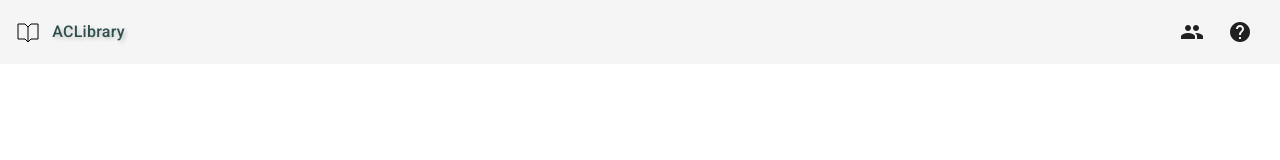
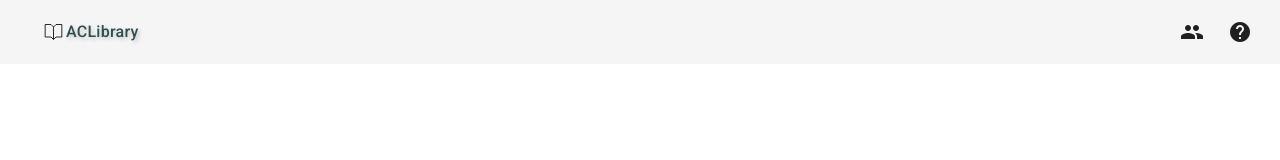
Before and after one commit to carminecoppola/ACSLibrary, an Angular app: page /login in a window 1280 px wide. Shown: the top 160 px of the page. Built offline with nearby package versions, Linux system fonts and the light colour scheme.

Commit message:
add javaDoc

```diff
--- a/src/app/components/library-list/library-list.component.ts
+++ b/src/app/components/library-list/library-list.component.ts
@@ -58,8 +58,11 @@ export class LibraryListComponent implements OnInit {
    * @param codISBM Codice ISBM del libro da modificare
    */
   editBook(codISBM: number) {
+    // Aggiorna il libro attualmente in fase di modifica nel servizio
     this.bookService.setEditingBookByCodISBM(codISBM);
-    this.router.navigate(['/ebook']);
+    // Naviga alla pagina di modifica includendo il codice ISBM come parametro nella query dell'URL
+    this.router.navigate(['/ebook'], {queryParams: {codISBM: codISBM}});
+
   }
 
   /**
--- a/src/app/components/login/login.component.ts
+++ b/src/app/components/login/login.component.ts
@@ -3,34 +3,51 @@ import { FormGroup, FormControl, Validators } from '@angular/forms';
 import { Router } from '@angular/router';
 import { AuthServiceService } from "../../services/auth-service.service";
 
+/**
+ * @description Componente per la gestione della pagina di login.
+ */
 @Component({
   selector: 'app-login',
   templateUrl: './login.component.html',
   styleUrls: ['./login.component.css']
 })
 export class LoginComponent {
+
+  /**
+   * @description Form di login con campi per username e password.
+   */
   loginForm = new FormGroup({
     username: new FormControl('', Validators.required),
     password: new FormControl('', Validators.required),
   });
 
-  // Inietta il servizio Router e AuthService nel costruttore
-  constructor(private router: Router , private authService: AuthServiceService) {}
-
+  /**
+   * @description Variabile per memorizzare eventuali messaggi di errore durante il login.
+   */
   messageError: string | null = null;
 
+  /**
+   * @description Costruttore del componente.
+   * @param router Servizio di routing per la navigazione tra le pagine.
+   * @param authService Servizio di autenticazione per gestire le operazioni di login.
+   */
+  constructor(private router: Router, private authService: AuthServiceService) {}
+
+  /**
+   * @description Gestisce l'invio del form di login.
+   */
   submitForm() {
     console.log(this.loginForm.value);
 
-    const {username, password} = this.loginForm.value
+    const { username, password } = this.loginForm.value;
 
-    if (this.authService.loginUser(username,password)) {
-      // Effettua il routing verso il componente LibraryListComponent
+    if (this.authService.loginUser(username, password)) {
+      // Effettua il routing verso il componente LibraryListComponent in caso di login corretto.
       this.router.navigate(['/library']);
-    }else {
-      this.messageError= this.authService.getAuthenticationError()
-      this.router.navigate(['/'])
+    } else {
+      // Visualizza il messaggio di errore e rimane sulla stessa pagina in caso di login fallito.
+      this.messageError = this.authService.getAuthenticationError();
+      this.router.navigate(['/']);
     }
   }
-
 }
--- a/src/app/components/navbar/navbar.component.css
+++ b/src/app/components/navbar/navbar.component.css
@@ -2,17 +2,28 @@
   flex: 1 1 auto;
 }
 
-span{
+.arrow-icon {
+}
+
+.center-content {
+  display: flex;
+  align-items: center;
+}
+
+.navbar-title {
   color: darkslategrey;
   text-shadow: 2px 2px 4px rgba(5, 5, 5, 0.2);
   font-size: medium;
+  justify-content: center;
 
 }
 
 .custom-logo {
-  width: 24px;
-  height: 24px;
-  display: inline-block;
-  vertical-align: middle;
-  margin-right: 8px;
+  width: 25px;
+  height: 20px;
 }
+
+.button-action{
+  color: darkslategrey;
+
+}
--- a/src/app/components/navbar/navbar.component.html
+++ b/src/app/components/navbar/navbar.component.html
@@ -1,10 +1,14 @@
 <nav>
   <mat-toolbar>
-    <span>
+    <span class="center-content">
+      <button mat-icon-button class="arrow-icon" *ngIf="showBackButton" (click)="goBack()">
+        <mat-icon>arrow_back</mat-icon>
+      </button>
+
       <mat-icon class="custom-logo">
-        <img src="assets/book-open.svg" alt="book-icon">
       </mat-icon>
-      {{ title }}
+      <img src="assets/book-open.svg" class="custom-logo" alt="book-icon">
+      <span class="navbar-title">{{ title }}</span>
     </span>
     <span class="example-spacer"></span>
     <ng-container *ngIf="!isLoggedIn; else otherPages">
@@ -15,15 +19,16 @@
         <mat-icon>help</mat-icon>
       </button>
     </ng-container>
+
     <ng-template #otherPages>
       <!-- Elementi da mostrare quando loggato -->
-      <button mat-icon-button class="example-icon">
+      <button mat-icon-button class="button-action">
         <mat-icon>home</mat-icon>
       </button>
-      <button mat-icon-button class="example-icon">
+      <button mat-icon-button class="button-action">
         <mat-icon>menu</mat-icon>
       </button>
-      <button mat-icon-button class="example-icon" (click)="logout()">
+      <button mat-icon-button class="button-action" (click)="logout()">
         <mat-icon>logout</mat-icon>
       </button>
     </ng-template>
--- a/src/app/components/navbar/navbar.component.ts
+++ b/src/app/components/navbar/navbar.component.ts
@@ -1,7 +1,11 @@
 import { Component } from '@angular/core';
-import {AuthServiceService} from "../../services/auth-service.service";
-import {Router} from "@angular/router";
+import { AuthServiceService } from '../../services/auth-service.service';
+import { Router, NavigationEnd } from '@angular/router';
+import { Location } from '@angular/common';
 
+/**
+ * Componente per la barra di navigazione (navbar).
+ */
 @Component({
   selector: 'app-navbar',
   templateUrl: './navbar.component.html',
@@ -9,18 +13,44 @@ import {Router} from "@angular/router";
 })
 export class NavbarComponent {
 
-  title = 'ACLibrary'
+  /** Titolo visualizzato nella navbar. */
+  title = 'ACLibrary';
 
-  constructor( private authService: AuthServiceService, private router: Router ) {
+  /** Flag che indica se l'utente è autenticato. */
+  isLoggedIn: boolean = this.authService.isAuthenticated();
+
+  /** Flag che indica se mostrare o nascondere la freccia per tornare alla pagina precedente. */
+  showBackButton: boolean = false;
+
+  /**
+   * Costruttore del componente.
+   * @param authService Servizio di autenticazione.
+   * @param router Oggetto per la navigazione tra le pagine.
+   * @param location Servizio per gestire la localizzazione (navigazione all'indietro).
+   */
+  constructor(private authService: AuthServiceService, private router: Router, private location: Location) {
+    // Sottoscrizione agli eventi di navigazione per gestire la visibilità della freccia
+    router.events.subscribe((event) => {
+      if (event instanceof NavigationEnd) {
+        // Aggiorna il flag per mostrare o nascondere la freccia in base alla pagina corrente
+        this.showBackButton = this.router.url !== '/login';
+      }
+    });
   }
 
+  /**
+   * Esegue il logout e naviga verso la pagina di login.
+   */
   logout() {
     console.log('Logout');
     this.authService.logout();
     this.router.navigate(['/login']);
   }
 
-  isLoggedIn:boolean = this.authService.isAuthenticated();
-
-
+  /**
+   * Torna alla pagina precedente.
+   */
+  goBack() {
+    this.location.back();
+  }
 }
--- a/src/app/guards/auth-guard.guard.ts
+++ b/src/app/guards/auth-guard.guard.ts
@@ -1,28 +1,42 @@
 import { Injectable } from '@angular/core';
-import {ActivatedRouteSnapshot, CanActivate, Router, RouterStateSnapshot, UrlTree} from '@angular/router';
+import { ActivatedRouteSnapshot, CanActivate, Router, RouterStateSnapshot, UrlTree } from '@angular/router';
 import { Observable } from 'rxjs';
-import {AuthServiceService} from "../services/auth-service.service";
+import { AuthServiceService } from "../services/auth-service.service";
 
+/**
+ * @description Guardia per la protezione delle rotte che richiedono autenticazione.
+ */
 @Injectable({
   providedIn: 'root'
 })
 export class AuthGuardGuard implements CanActivate {
 
-  constructor(private router:Router, private authService:AuthServiceService) {
-  }
+  /**
+   * @description Costruttore della guardia.
+   * @param router Servizio di routing per la navigazione tra le pagine.
+   * @param authService Servizio di autenticazione per verificare lo stato dell'utente.
+   */
+  constructor(private router: Router, private authService: AuthServiceService) {}
+
+  /**
+   * @description Verifica se l'utente è autenticato prima di consentire l'accesso a una determinata rotta.
+   * @param route Snapshot dell'attuale route attivata.
+   * @param state Snapshot dello stato attuale del router.
+   * @returns True se l'utente è autenticato, altrimenti reindirizza alla pagina di login.
+   */
   canActivate(
     route: ActivatedRouteSnapshot,
     state: RouterStateSnapshot): Observable<boolean | UrlTree> | Promise<boolean | UrlTree> | boolean | UrlTree {
-    console.log('Sono la Guardia')
 
-    if (this.authService.isAuthenticated()){
-      return true
+    console.log('Sono la Guardia');
+
+    // Verifica se l'utente è autenticato
+    if (this.authService.isAuthenticated()) {
+      return true;
+    } else {
+      // Se l'utente non è autenticato, reindirizza alla pagina di login
+      this.router.navigate(['/login']);
+      return false;
     }
-    else{
-      this.router.navigate(['/login']);
-      return false
-    }
-
   }
-
 }
```
Also changed, not shown: src/app/app-routing.module.ts (+4 -4 lines), src/app/components/edit-book/edit-book.component.ts (+28 -8 lines), src/app/services/auth-service.service.ts (+44 -25 lines).
